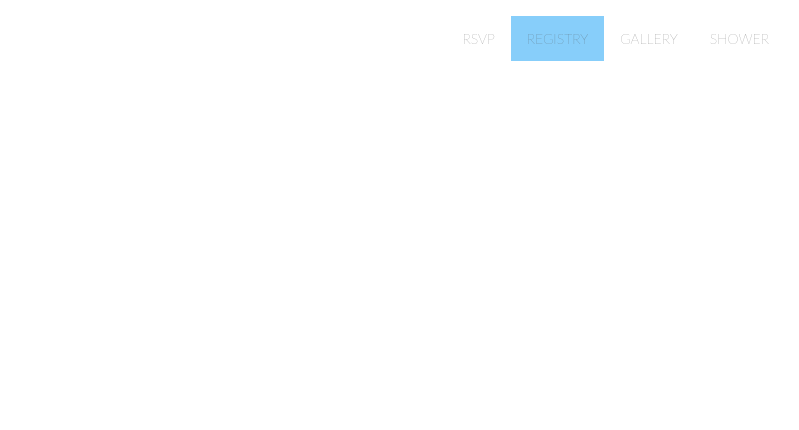
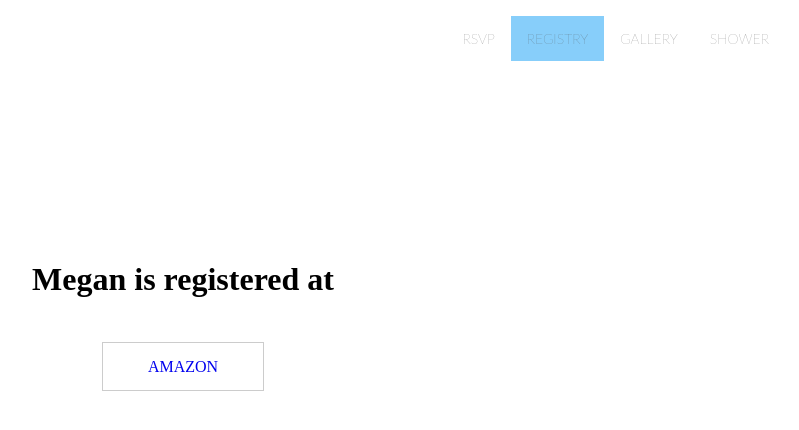
Before and after one commit to hshelbur/megs-babyshower, a React (Create React App) app: page /registry in a window 1280 px wide. Shown: the top 430 px of the page, without its empty margins (457-1256 px from the left). Built offline with nearby package versions, Linux system fonts and the light colour scheme.

Commit message:
registry page created and routed to

```diff
--- a/src/App.css
+++ b/src/App.css
@@ -33,9 +33,19 @@
   color: white;
 }
 
-/* ---------- Home Styling ---------- */
+/* ---------- Page Styling ---------- */
 
 .vertical-align {
   text-align: center;
   margin-top: 200px;
 }
+
+.registry h1 {
+  margin-bottom: 60px;
+}
+
+.registry-link {
+  text-decoration: none;
+  padding: 15px 45px 15px 45px;
+  border: solid 1px #ccc;
+}
--- a/src/App.js
+++ b/src/App.js
@@ -4,6 +4,7 @@ import './App.css';
 import Nav from './layout/navbar.js';
 import Home from './pages/home.js';
 import RSVP from './pages/rsvp.js';
+import Registry from './pages/registry.js'
 
 class App extends Component {
   render() {
@@ -23,7 +24,7 @@ class App extends Component {
                     } />
 
                   <Route path="/registry" render={() =>
-                      <div></div>
+                      <Registry />
                     } />
 
                   <Route path="/gallery" render={() =>
--- /dev/null
+++ b/src/pages/registry.js
@@ -0,0 +1,14 @@
+import React, { Component } from 'react';
+
+class Registry extends Component {
+	render() {
+		return(
+			<div className="registry vertical-align">
+				<h1>Megan is registered at</h1>
+				<a href="https://amazon.com" className="registry-link" target="_blank" rel="noopener noreferrer">AMAZON</a>
+			</div>
+		);
+	}
+}
+
+export default Registry
```
